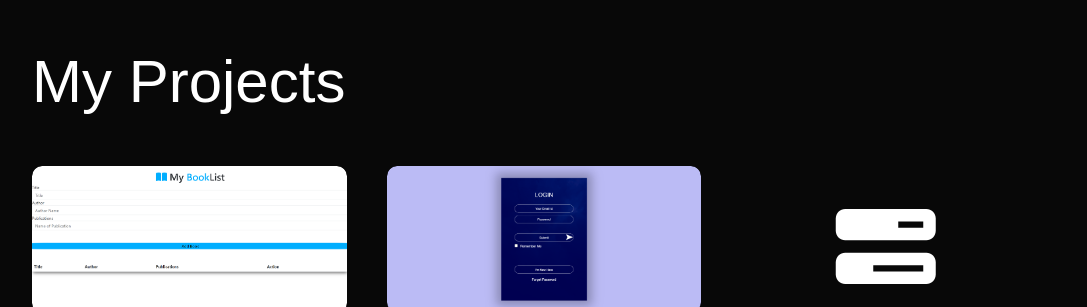
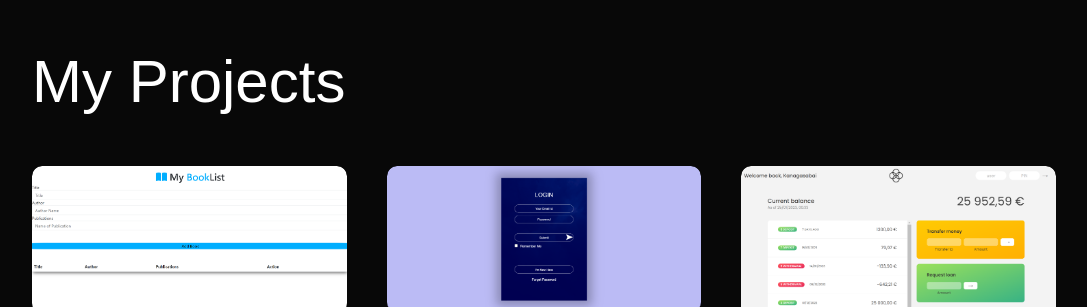
Before and after one commit to rjrkanagasabai/rjrkanagasabai.github.io, a plain HTML site: page index.html in a window 1280 px wide. Shown: the part 1560-1867 px from the top of the page, without its empty margins (96-1183 px from the left). Drawn offline with Linux system fonts and the light colour scheme.

Commit message:
resume commit

```diff
--- a/index.html
+++ b/index.html
@@ -130,7 +130,7 @@
          </div>
        </div>
        <div class="project">
-         <i class="fa-solid fa-bars-progress"></i>
+         <img src="images/bankSite.png">
          <div class="layer">
            <h3>Work In Progress</h3>
            <a href="#"><i class="fa-solid fa-arrow-up-right-from-square"></i></a>
```
Also changed, not shown: images/bankSite.png (added), 1 other file.
